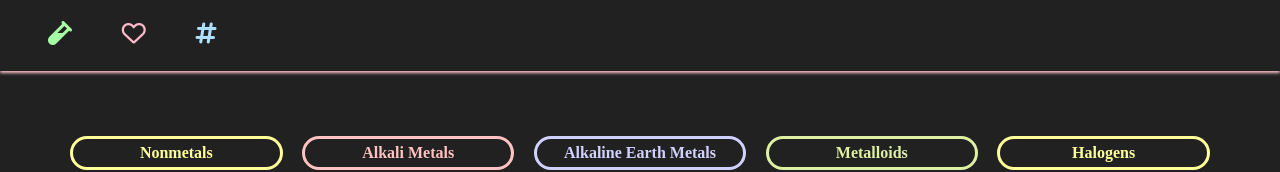
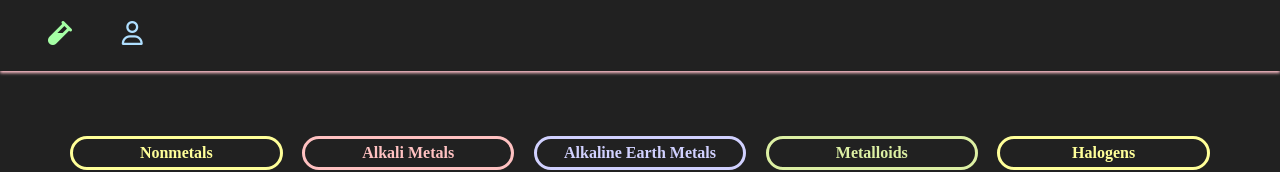
Before and after one commit to ryanpunwasi/valentnost, a React (Create React App) app: page / in a window 1280 px wide. Shown: the top 172 px of the page. Built offline with nearby package versions, Linux system fonts and the light colour scheme; a web font is replaced by a local one.

Commit message:
Replace donation and twitter links with portfolio link

```diff
--- a/src/components/Nav.css
+++ b/src/components/Nav.css
@@ -38,7 +38,7 @@ i {
 }
 
 .support i {
-  color: pink;
+  color: var(--transition-metal);
 }
 
 .home i {
--- a/src/components/Nav.js
+++ b/src/components/Nav.js
@@ -1,7 +1,7 @@
 import React from "react";
 import { Link } from "react-router-dom";
 import { useLocation } from "react-router-dom";
-import { TWITTER, SUPPORT } from "../config/links";
+import { PORTFOLIO_LINK } from "../config/links";
 
 import "./Nav.css";
 
@@ -19,13 +19,8 @@ const Nav = () => {
             </Link>
           </li>
           <li className="support">
-            <a href={SUPPORT} target="_blank" rel="noreferrer">
-              <i className="fa-regular fa-heart"></i>
-            </a>
-          </li>
-          <li className="twitter">
-            <a href={TWITTER} target="_blank" rel="noreferrer">
-              <i className="fa-solid fa-hashtag"></i>
+            <a href={PORTFOLIO_LINK} target="_blank" rel="noreferrer">
+              <i class="fa-regular fa-user"></i>
             </a>
           </li>
         </ul>
--- a/src/config/links.js
+++ b/src/config/links.js
@@ -1,2 +1,3 @@
-export const TWITTER = 'https://twitter.com/RyanPunwasi';
-export const SUPPORT = 'https://www.buymeacoffee.com/ryanpunwasi';
+export const TWITTER = "https://twitter.com/RyanPunwasi";
+export const SUPPORT = "https://www.buymeacoffee.com/ryanpunwasi";
+export const PORTFOLIO_LINK = "https://ryansoftware.netlify.app";
```
